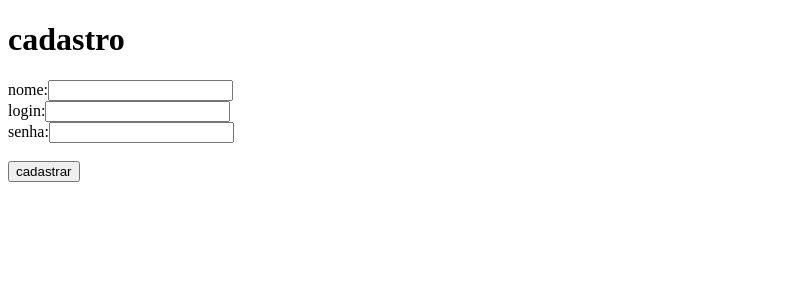
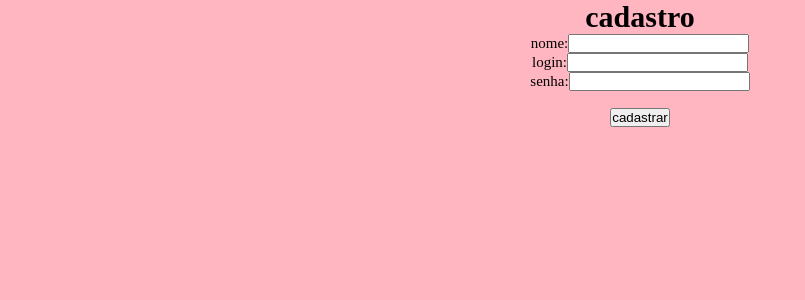
Before and after one commit to fidelisalanna/estudos-programacao, a PHP site: page /cadastro.php in a window 1280 px wide. Shown: the top 300 px of the page, without its empty margins (0-805 px from the left). Run offline with PHP 8.4, Linux system fonts and the light colour scheme.

Commit message:
Add files via upload

```diff
--- a/fidelis/cadastro.php
+++ b/fidelis/cadastro.php
@@ -4,6 +4,7 @@
     <meta charset="UTF-8">
     <meta http-equiv="X-UA-Compatible" content="IE=edge">
     <meta name="viewport" content="width=device-width, initial-scale=1.0">
+    <link rel="stylesheet" type="text/css" href="estilo.css">
     <title>Document</title>
 </head>
 <body>
--- /dev/null
+++ b/fidelis/estilo.css
@@ -0,0 +1,26 @@
+* {
+   margin: 0px;
+   padding: 0px;
+
+ }
+
+
+body{
+   text-align: center;
+   background-color: lightpink;
+   font-size: 20px;
+}
+
+body{
+   background-color: lightpink;
+    text-align: center ;
+
+}
+
+
+body{
+   background-color: lightpink;
+   font-size: 15px;
+
+
+}
--- a/fidelis/index.php
+++ b/fidelis/index.php
@@ -9,6 +9,7 @@ session_start();
 <head>
 	<meta charset="utf-8">
 	<meta name="viewport" content="width=device-width, initial-scale=1">
+    <link rel="stylesheet" type="text/css" href="estilo.css">
 	<title></title>
 </head>
 <body>
--- a/fidelis/login.php
+++ b/fidelis/login.php
@@ -4,6 +4,7 @@
     <meta charset="UTF-8">
     <meta http-equiv="X-UA-Compatible" content="IE=edge">
     <meta name="viewport" content="width=device-width, initial-scale=1.0">
+    <link rel="stylesheet" type="text/css" href="estilo.css">
     <title>Document</title>
 </head>
 <body>
```
